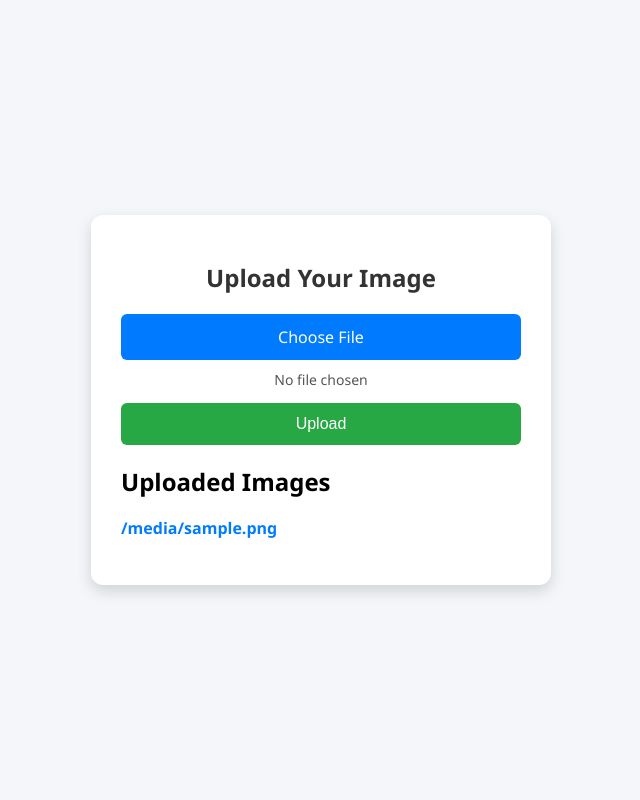
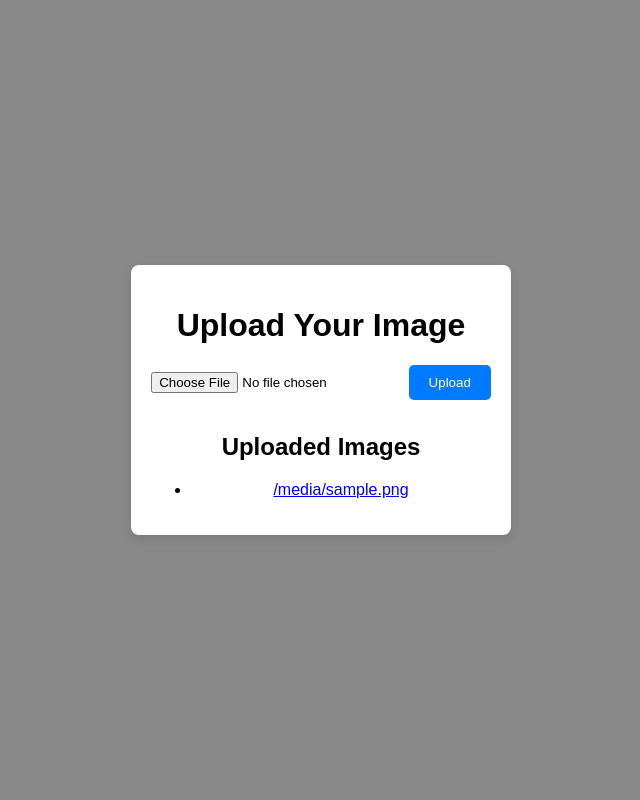
Before and after one commit to gallayagnesh/nithish-geminiai-cndassignment-2, a Flask app: template templates/index.html in a window 1280 px wide. Shown: the whole page, without its empty margins (319-959 px from the left). Run offline with Flask 3, Linux system fonts and the light colour scheme; the template is opened without the code that fills it: most values are stand-ins (such as "Sample title", 1, 10 or a date in 2020); parts of the project's set-up code (start-up, migrations or seed data) failed here and were passed over.

Commit message:
Update index.html

```diff
--- a/templates/index.html
+++ b/templates/index.html
@@ -6,82 +6,34 @@
     <title>Image Upload</title>
     <style>
         body {
-            font-family: "Segoe UI", Tahoma, Geneva, Verdana, sans-serif;
-            background-color: #f4f6f9;
+            font-family: Arial, sans-serif;
+            background-color: {{ bg_color }};
             display: flex;
             justify-content: center;
             align-items: center;
             height: 100vh;
             margin: 0;
-            flex-direction: column;
         }
         .container {
             background: white;
-            padding: 30px;
-            border-radius: 12px;
-            box-shadow: 0 6px 15px rgba(0, 0, 0, 0.15);
+            padding: 20px;
+            border-radius: 8px;
+            box-shadow: 0 4px 10px rgba(0, 0, 0, 0.1);
             text-align: center;
-            width: 400px;
         }
-        h1 {
-            font-size: 24px;
-            color: #333;
+        .upload-form input[type="file"] {
             margin-bottom: 20px;
         }
-        .upload-form input[type="file"] {
-            display: none;
-        }
-        .upload-label {
-            display: block;
+        .upload-form button {
+            padding: 10px 20px;
             background-color: #007bff;
             color: white;
-            padding: 12px;
-            border-radius: 6px;
+            border: none;
+            border-radius: 5px;
             cursor: pointer;
-            font-size: 16px;
-            transition: background 0.3s ease;
-            margin-bottom: 10px;
-        }
-        .upload-label:hover {
-            background-color: #0056b3;
-        }
-        .upload-form button {
-            padding: 12px;
-            width: 100%;
-            background-color: #28a745;
-            color: white;
-            border: none;
-            border-radius: 6px;
-            cursor: pointer;
-            font-size: 16px;
-            transition: background 0.3s ease;
         }
         .upload-form button:hover {
-            background-color: #218838;
-        }
-        #file-chosen {
-            margin-top: 10px;
-            font-size: 14px;
-            color: #555;
-        }
-        .uploaded-images {
-            margin-top: 20px;
-            text-align: left;
-        }
-        .uploaded-images ul {
-            list-style: none;
-            padding: 0;
-        }
-        .uploaded-images li {
-            margin: 10px 0;
-        }
-        .uploaded-images a {
-            text-decoration: none;
-            color: #007bff;
-            font-weight: bold;
-        }
-        .uploaded-images a:hover {
-            text-decoration: underline;
+            background-color: #0056b3;
         }
     </style>
 </head>
@@ -89,13 +41,10 @@
     <div class="container">
     <h1>Upload Your Image</h1>
     <form class="upload-form" action="/upload" method="post" enctype="multipart/form-data">
-            <label for="file" class="upload-label">Choose File</label>
-            <input type="file" id="file" name="image" accept="image/jpeg, image/jpg" required>
-            <p id="file-chosen">No file chosen</p>
+        <input type="file" name="image" accept="image/jpeg, image/jpg" required>
         <button type="submit">Upload</button>
     </form>
 
-        <div class="uploaded-images">
     <h2>Uploaded Images</h2>
     <ul>
         {% for image in images %}
@@ -103,15 +52,5 @@
         {% endfor %}
     </ul>
 </div>
-    </div>
-
-    <script>
-        const fileInput = document.getElementById("file");
-        const fileChosen = document.getElementById("file-chosen");
-
-        fileInput.addEventListener("change", function() {
-            fileChosen.textContent = this.files[0] ? this.files[0].name : "No file chosen";
-        });
-    </script>
 </body>
 </html>
```
Lines whose indentation alone changed are shown as unchanged.
